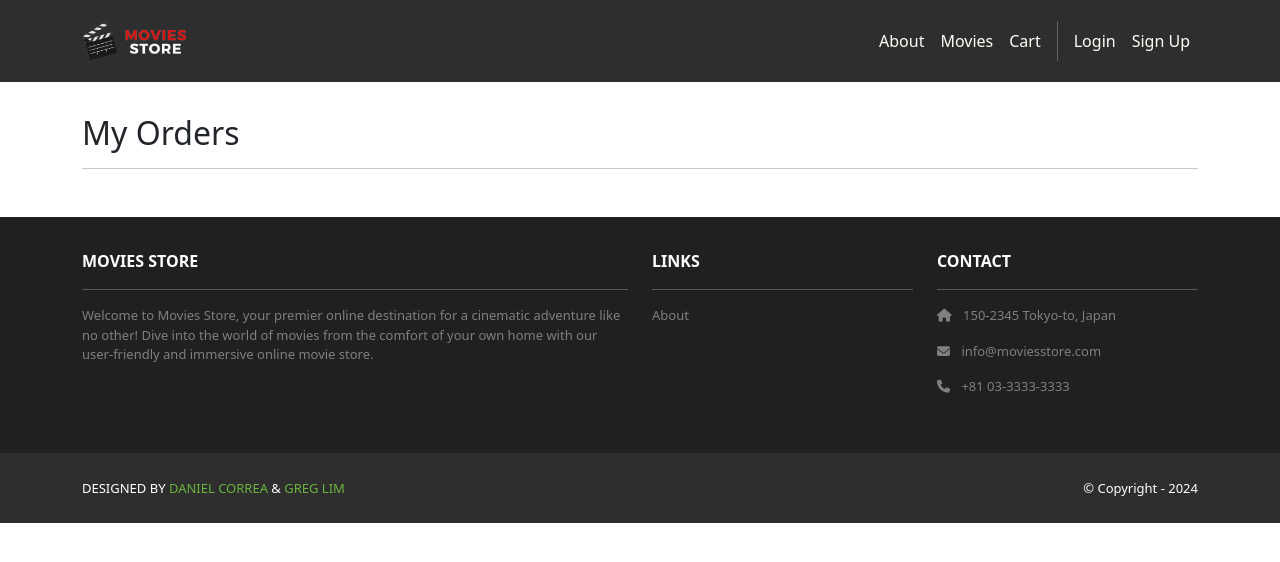
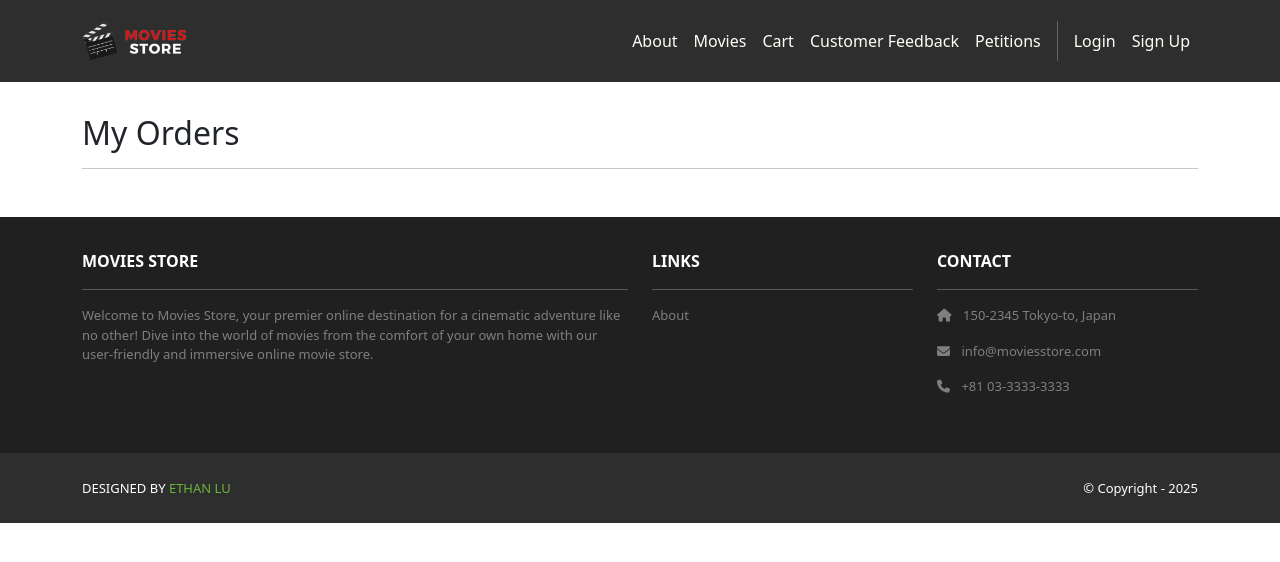
Before and after one commit to elu139/moviesstore, a Django app: template accounts/templates/accounts/orders.html in a window 1280 px wide. Shown: the top 562 px of the page. Run offline with Django 5.2, Linux system fonts and the light colour scheme; the template is opened without the code that fills it, so the values that code supplies are empty; some libraries are stand-ins or nearby versions.

Commit message:
Update base.html

```diff
--- a/moviesstore/templates/base.html
+++ b/moviesstore/templates/base.html
@@ -7,6 +7,8 @@
     <link rel="stylesheet" href="https://cdnjs.cloudflare.com/ajax/libs/font-awesome/6.1.1/css/all.min.css">
     <link href="https://fonts.googleapis.com/css2?family=Poppins:wght@300;400;500;600;700&display=swap" rel="stylesheet">
     <script src="https://cdn.jsdelivr.net/npm/bootstrap@5.3.3/dist/js/bootstrap.bundle.min.js"crossorigin="anonymous"></script>
+    <!-- jQuery for AJAX -->
+    <script src="https://code.jquery.com/jquery-3.6.0.min.js"></script>
     <link rel="stylesheet" type="text/css" href="{% static 'css/style.css' %}">
     <meta name="viewport" content="width=device-width, initial-scale=1" />
   </head>
@@ -27,6 +29,10 @@
             <a class="nav-link" href="{% url 'home.about' %}">About</a>
             <a class="nav-link" href="{% url 'movies.index' %}">Movies</a>
             <a class="nav-link" href="{% url 'cart.index' %}">Cart</a>
+            <!-- Customer Feedback navigation link -->
+            <a class="nav-link" href="{% url 'cart.customer_feedback' %}">Customer Feedback</a>
+            <!-- NEW: Petitions navigation link -->
+            <a class="nav-link" href="{% url 'movies.petitions' %}">Petitions</a>
             <div class="vr bg-white mx-2 d-none d-lg-block"></div>
             {% if user.is_authenticated %}
             <a class="nav-link" href="{% url 'accounts.orders' %}">Orders</a>
@@ -75,12 +81,11 @@
     <section class="p-3 ms-footer-bottom bg-dark">
       <div class="container d-flex justify-content-between">
         <div class="me-5 text-white">
-          <span>DESIGNED BY <a href="https://www.x.com/danielgarax" target="_blank">DANIEL CORREA</a> &
-            <a href="https://www.x.com/greglim81" target="_blank">GREG LIM</a>
+          <span>DESIGNED BY <a href="https://www.linkedin.com/in/ethan-lu/" target="_blank">ETHAN LU</a>
           </span>
         </div>
         <div class="text-white">
-          <span>© Copyright - 2024</span>
+          <span>© Copyright - 2025</span>
         </div>
       </div>
     </section>
```
